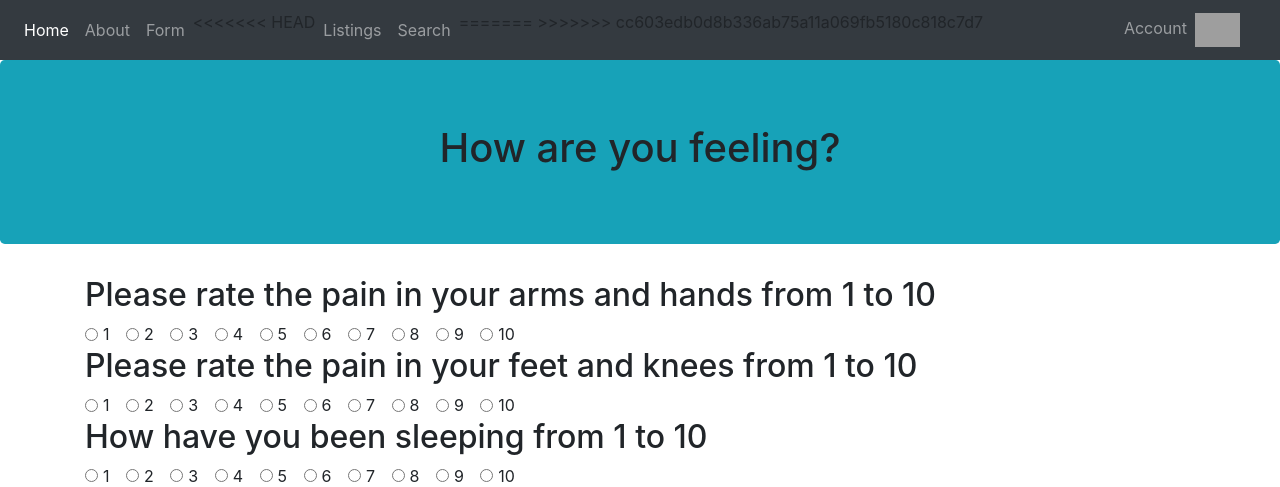
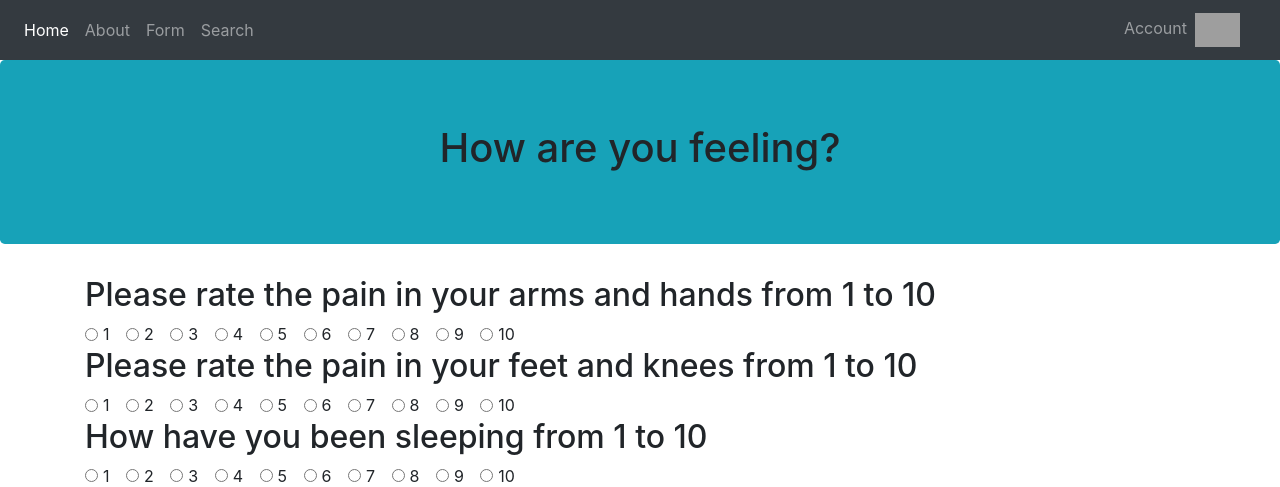
Before and after one commit to danpinto97/HealthTechHack, a Flask app: page /form in a window 1280 px wide. Shown: the top 487 px of the page. Run offline with Flask 2, Linux system fonts and the light colour scheme; some libraries are stand-ins or nearby versions; grey boxes are pictures that could not be loaded.

Commit message:
fixed bug

```diff
--- a/templates/includes/_navbar.html
+++ b/templates/includes/_navbar.html
@@ -14,15 +14,10 @@
       <li class="nav-item">
         <a class="nav-link" href="/form">Form</a>
       </li>
-<<<<<<< HEAD
-      <li class="nav-item">
-        <a class="nav-link" href="/listings">Listings</a>
-      </li>
       <li class="nav-item">
         <a class="nav-link" href="/search">Search</a>
       </li>
-=======
->>>>>>> cc603edb0d8b336ab75a11a069fb5180c818c7d7
+
     </ul>
 
     <ul class="navbar-nav ml-auto">
```
